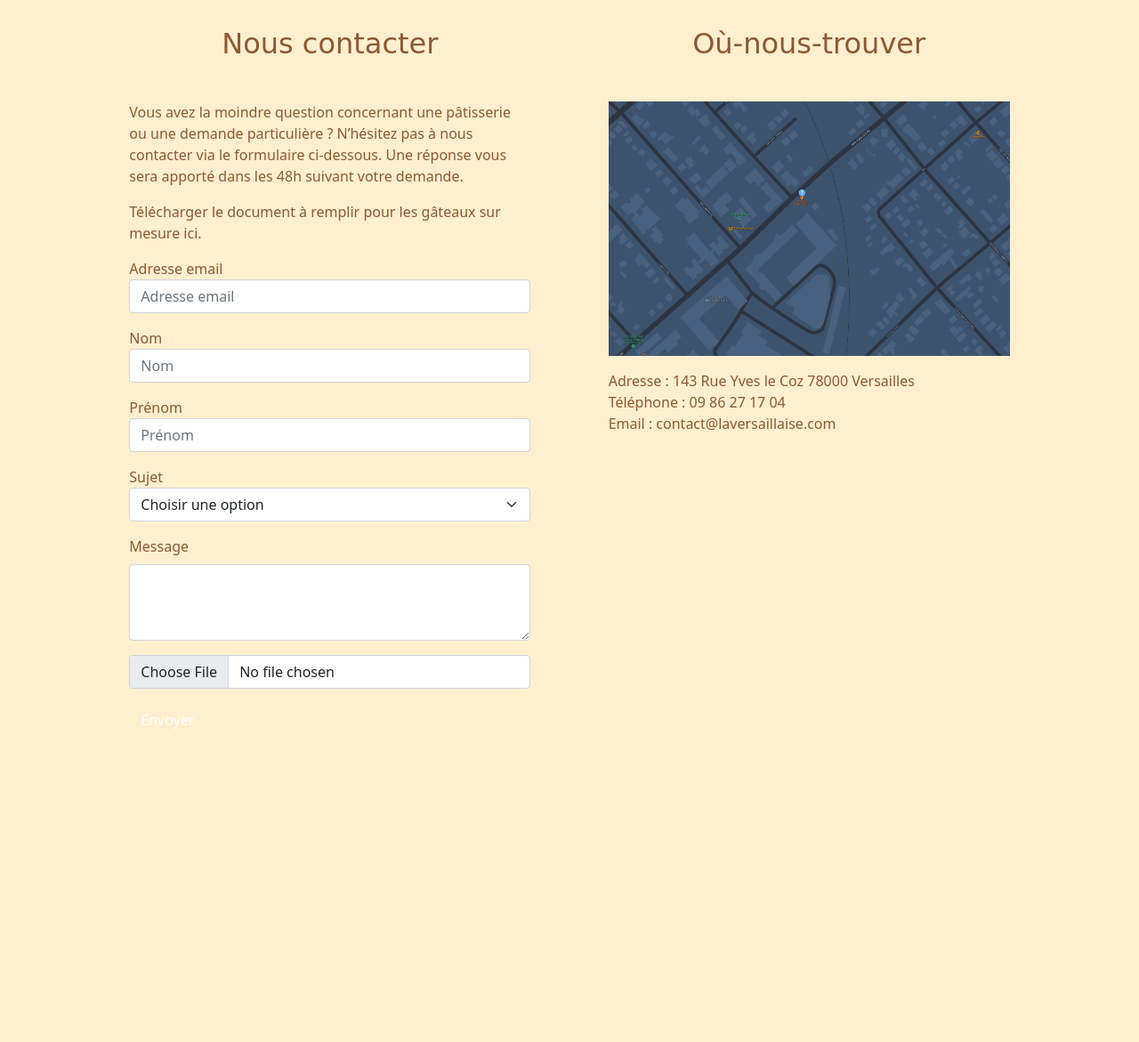
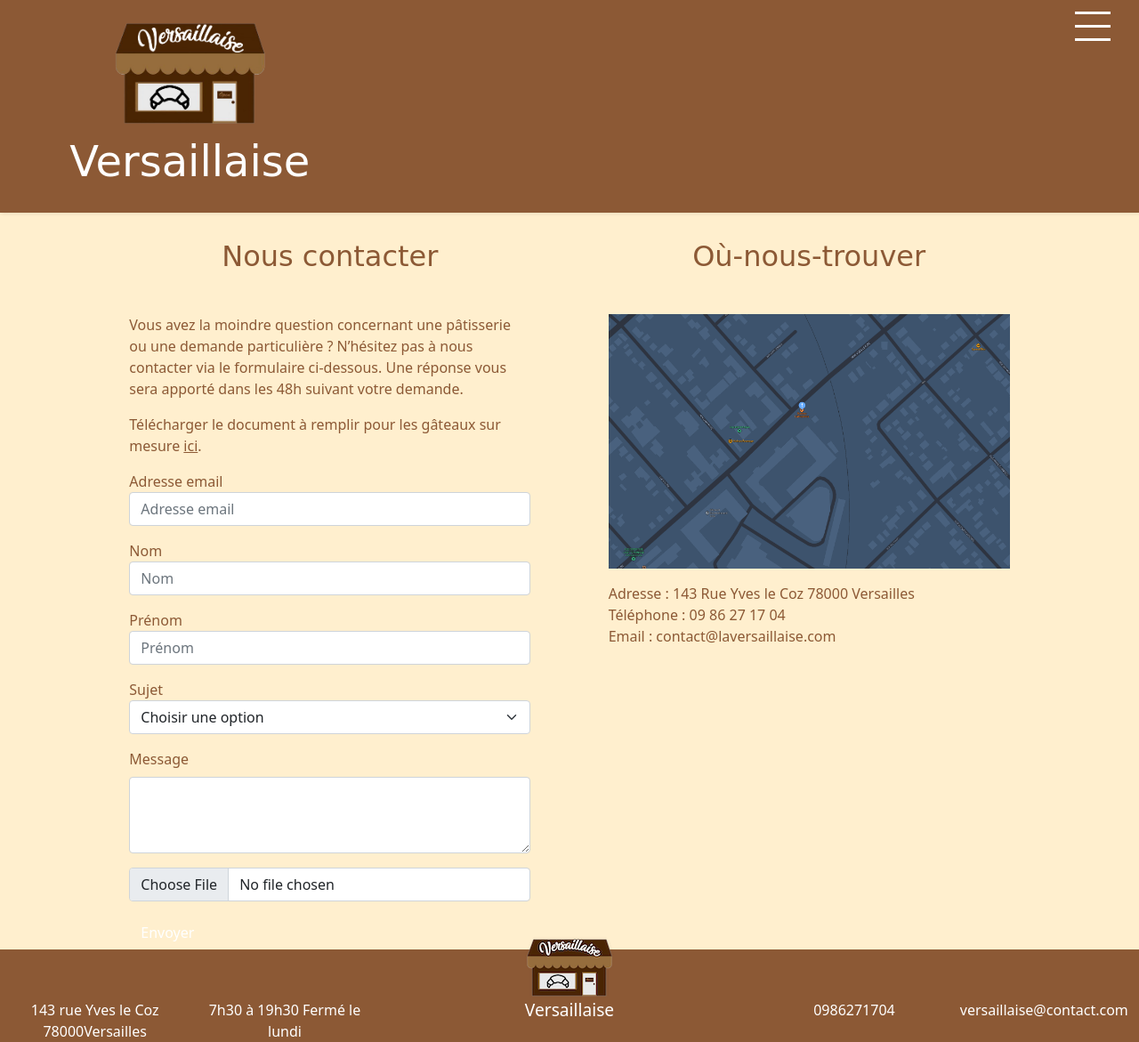
Before and after one commit to ClementG60/laVersaillaise, a plain HTML site: page boulangerieSite/contact.html in a window 1280 px wide. Shown: the whole page at 89% size. Before the commit the page ends 828 px from the top, so only its background shows below. Drawn offline with nearby package versions, Linux system fonts and the light colour scheme.

Commit message:
Ajout du code sur le fichier contact.html

```diff
--- a/boulangerieSite/contact.html
+++ b/boulangerieSite/contact.html
@@ -12,13 +12,31 @@
     <link href="https://fonts.googleapis.com/css2?family=Montserrat:wght@700&family=Roboto&display=swap" rel="stylesheet">
     <link rel="stylesheet" href="assets/css/style.css">
     <title>Contact</title>
-    <header></header>
-    <nav></nav>
+    <header class="header">
+        <div class="container-fluid">
+            <div class="row">
+                <div class="col-lg-4 col-12">
+                    <a href="../boulangerieSite/index.html" class="logo"><img src="../boulangerieSite/assets/img/logo.png" class="imgLogo"><h1>Versaillaise</h1></a>
+                </div>
+                <div class="col-lg-8 col-12">
+                    <input class="menu-btn" type="checkbox" id="menu-btn" />
+                    <label class="menu-icon" for="menu-btn"><span class="navicon fa-3x"></span></label>
+                    <ul class="menu">
+                        <li><a href="../boulangerieSite/index.html" class="bouton">Accueil</a></li>
+                        <li><a href="../boulangerieSite/produit.html" class="bouton">Nos Produits</a></li>
+                        <li><a href="../boulangerieSite/offre.html" class="bouton">Nos Offres</a></li>
+                        <li><a href="../boulangerieSite/quisommesnous.html" class="bouton">Qui-sommes-nous?</a></li>
+                        <li><a href="../boulangerieSite/contact.html" class="bouton">Contact</a></li>
+                    </ul>
+                </div>
+            </div>
+        </div>
+    </header>
     <div class="container">
         <div class="row justify-content-evenly">
             <div class="col-lg-5 col-12">
                 <div><h2 class="mb-3">Nous contacter</h2><p>Vous avez la moindre question concernant une pâtisserie ou une demande particulière ? N’hésitez pas à nous contacter via le formulaire ci-dessous. Une réponse vous sera apporté dans les 48h suivant votre demande.</p><p>Télécharger le document à remplir pour les gâteaux sur mesure <a href="download/Gateau-sur-mesure.docx"
-                    download="Document pour les gâteaux sur mesure">ici</a>.</p></div>
+                class="a1"    download="Document pour les gâteaux sur mesure">ici</a>.</p></div>
                 <div class="form">
                     <label for="addressMail">Adresse email</label>
                     <input type="email" class="form-control mb-3" id="inputMail" placeholder="Adresse email">
@@ -45,6 +63,19 @@
             </div>
         </div>
     </div>
+    <footer>
+        <div class="container-fluid">
+            <div class="row cl-12"><span><img src="../boulangerieSite/assets/img/logo2.png" class="footerimg"></span>
+            </div>
+            <div class="row">
+                <div class="addresse col-12 col-sm-2">143 rue Yves le Coz 78000Versailles</div>
+                <div class="horaire col-12 col-sm-2">7h30 à 19h30 Fermé le lundi</div>
+                <div class="titre col-12 col-sm-4 h1">Versaillaise</div>
+                <div class="telephone col-12 col-sm-2">0986271704</div>
+                <div class="mail col-12 col-sm-2">versaillaise@contact.com</div>
+            </div>
+        </div>
+    </footer>
 </head>
 <body>
 </body>
```
